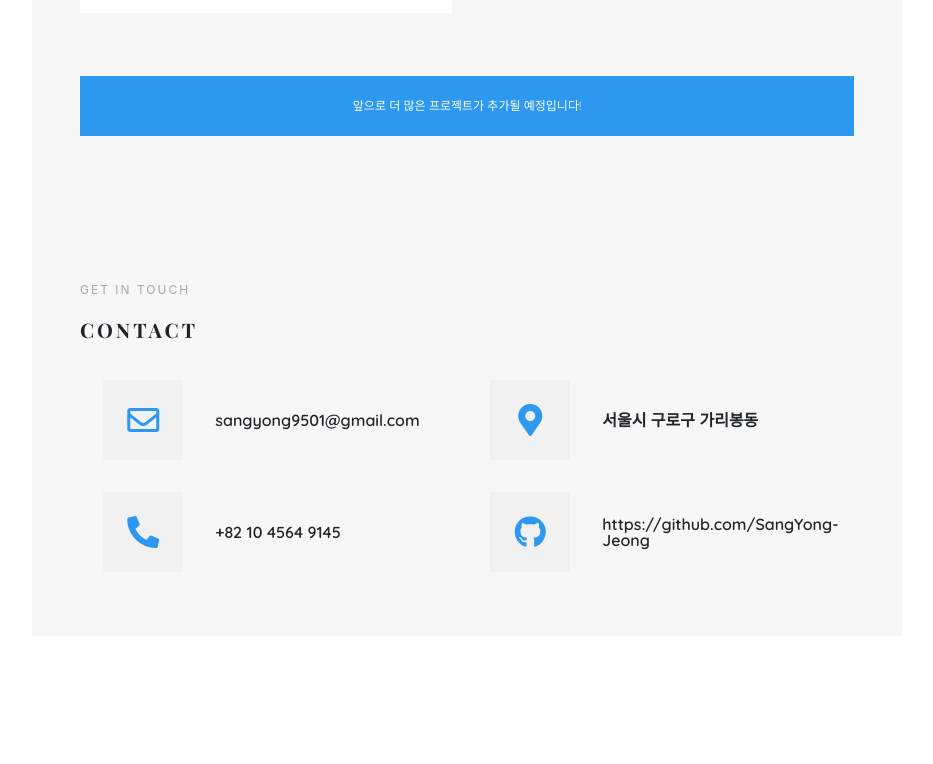
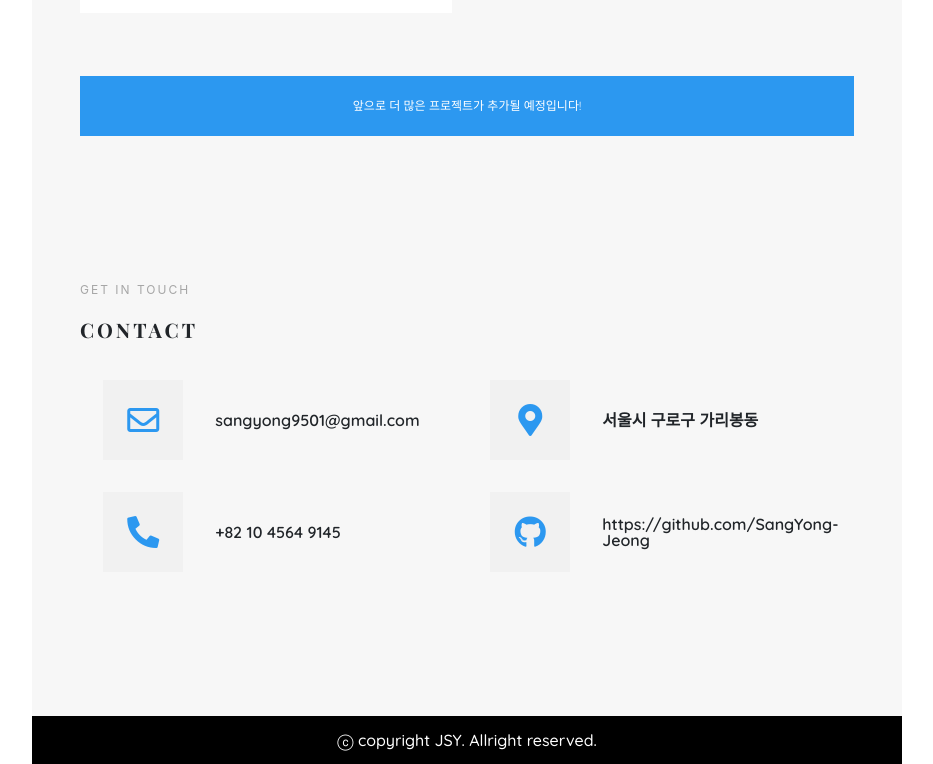
Before and after one commit to SangYong-Jeong/Portfolio-main, a React (Create React App) app: page / in a window 1280 px wide. Shown: the part 5163-5927 px from the top of the page, without its empty margins (323-1256 px from the left). Before the commit the page ends 5879 px from the top, so only its background shows below. Built offline with nearby package versions, Linux system fonts and the light colour scheme.

Commit message:
FooterCp 완성 AOS, Main Banner Swiper 추가

```diff
--- a/src/components/ContentWrapperCp.js
+++ b/src/components/ContentWrapperCp.js
@@ -5,21 +5,28 @@ import AboutCp from './about/AboutCp';
 import SkillsCp from './skills/SkillsCp';
 import ProjectsWrapperCp from './projects/ProjectsWrapperCp';
 import ContactWrapperCp from './contact/ContactWrapperCp';
+import FooterCp from './footer/FooterCp';
 
 const Wrapper = styled.div`
   width: calc(100% - 300px);
-  padding: 0 1em;
   margin-left: 300px;
   background-color: #f7f7f7;
+`;
+
+const Wrap = styled.div`
+  padding: 0 1em;
 `;
 
 const ContentWrapperCp = () => {
   return (
     <Wrapper>
-      <AboutCp />
-      <SkillsCp />
-      <ProjectsWrapperCp />
-      <ContactWrapperCp />
+      <Wrap>
+        <AboutCp />
+        <SkillsCp />
+        <ProjectsWrapperCp />
+        <ContactWrapperCp />
+      </Wrap>
+      <FooterCp />
     </Wrapper>
   );
 };
--- /dev/null
+++ b/src/components/footer/FooterCp.js
@@ -0,0 +1,17 @@
+import React from 'react';
+import styled, { color, font } from '../../style';
+
+const Wrapper = styled.section`
+  padding: 1em;
+  color: ${color.white};
+  text-align: center;
+  background-color: ${color.black};
+  font-family: ${font.content};
+  font-weight: 500;
+`;
+
+const FooterCp = () => {
+  return <Wrapper>ⓒ copyright JSY. Allright reserved.</Wrapper>;
+};
+
+export default FooterCp;
```
Also changed, not shown: 1 other file (tests, documents, lock files or other folders).
